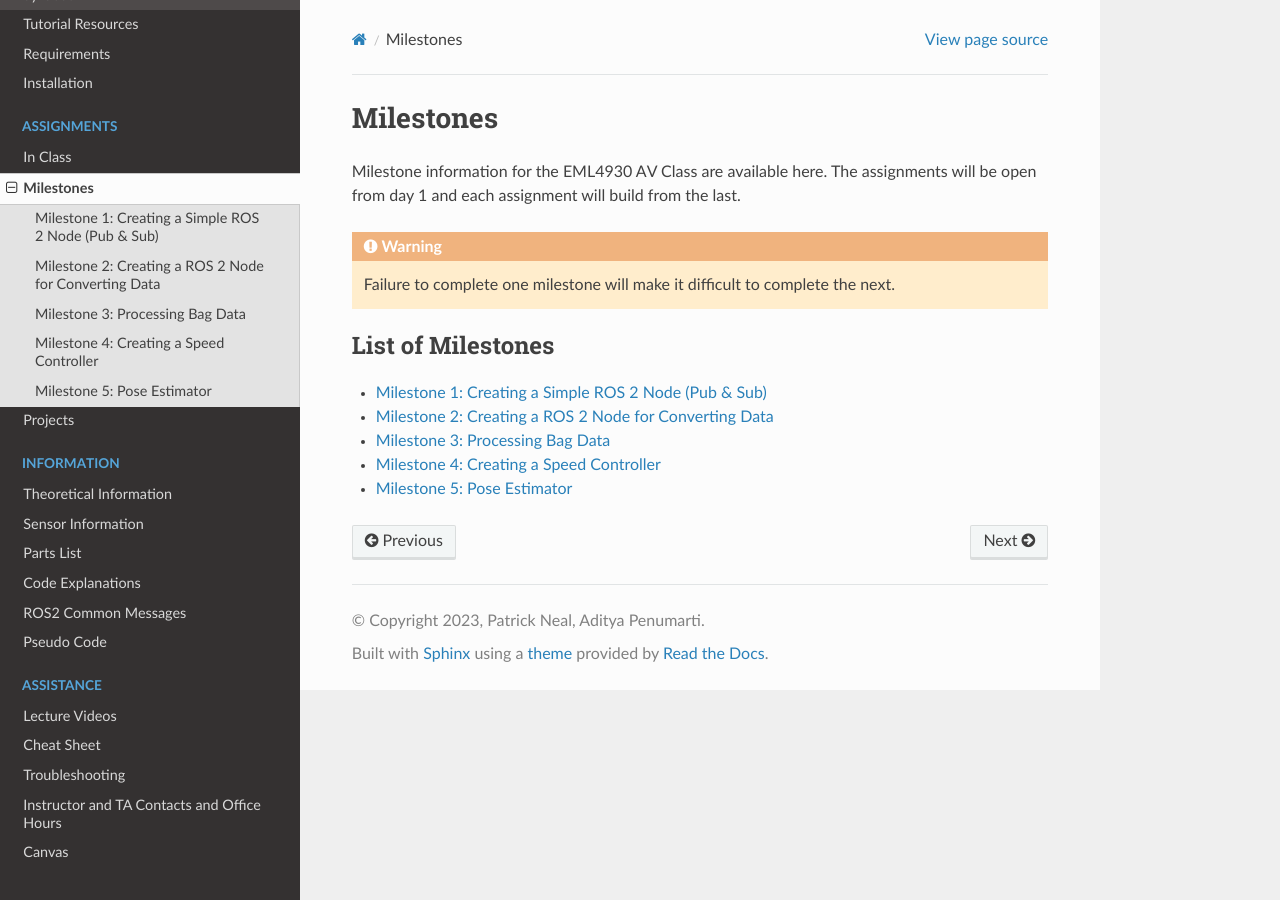
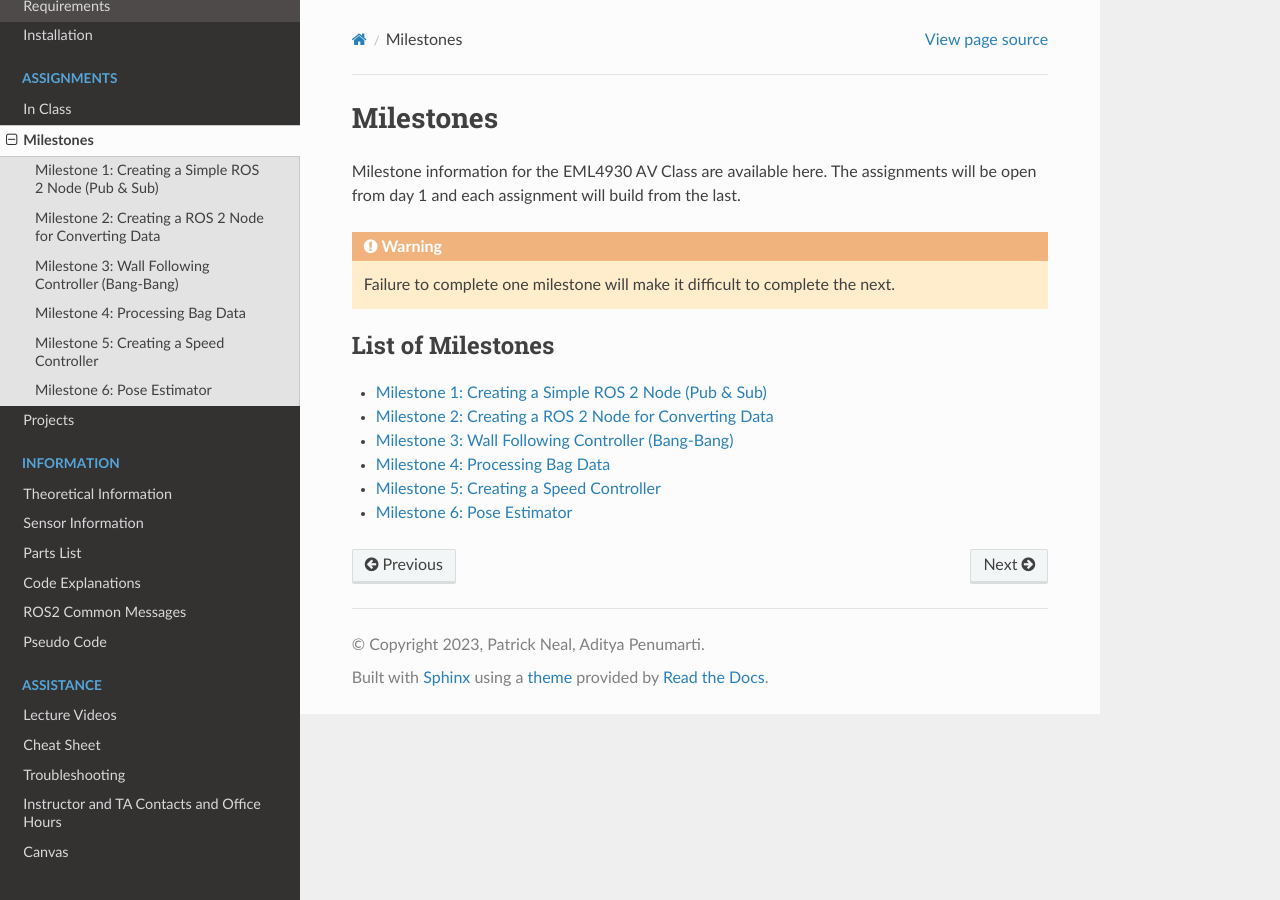
Before and after one commit to av-mae-uf/av1tenth-docs, a Sphinx documentation site: the page built from docs/assignments/milestones/milestone.rst, in a window 1280 px wide. Built offline with Sphinx 7.4.7 and the Read the Docs theme 2.0.0, drawn with Linux system fonts in a browser that asks for light colours.

Commit message:
Fixing issues with toctree

```diff
--- a/docs/assignments/milestones/milestone.rst
+++ b/docs/assignments/milestones/milestone.rst
@@ -11,6 +11,7 @@ Milestone information for the EML4930 AV Class are available here. The assignmen
 
    Milestone 1: Creating a Simple ROS 2 Node (Pub & Sub) <milestone1>
    Milestone 2: Creating a ROS 2 Node for Converting Data <milestone2>
-   Milestone 3: Processing Bag Data <milestone3>
-   Milestone 4: Creating a Speed Controller <milestone4>
-   Milestone 5: Pose Estimator <milestone5>
+   Milestone 3: Wall Following Controller (Bang-Bang) <milestone3>
+   Milestone 4: Processing Bag Data <milestone4>
+   Milestone 5: Creating a Speed Controller <milestone5>
+   Milestone 6: Pose Estimator <milestone6>
--- a/docs/assignments/milestones/milestone3.rst
+++ b/docs/assignments/milestones/milestone3.rst
@@ -46,7 +46,7 @@ To find the perpendicular distance, first the angle alpha as shown in the figure
 
 .. figure:: milestone_files/perpdistance.png
     :alt: Geometry for Perpendicular Distance
-    :width: 50%
+    :width: 75%
 
 
     Figure 1: Geometry for Perpendicular Distance
@@ -56,7 +56,7 @@ Alpha can be found using the following:
 
 .. math::
 
-    \alpha = \atan (\frac{d_{offset} \cos \theta - d)}{d_{offset} \sin \theta}
+    \alpha = \arctan \left( \frac{d_{offset} \cos \theta - d}{d_{offset} \sin \theta} \right)
 
 where :math:`\theta` is the offset angle you chose from the right side of the car, with :math:`d_{offset}` being the offset distance and :math:`d` as the perpendicular distance from the vehicle coordinate system.
 
```
